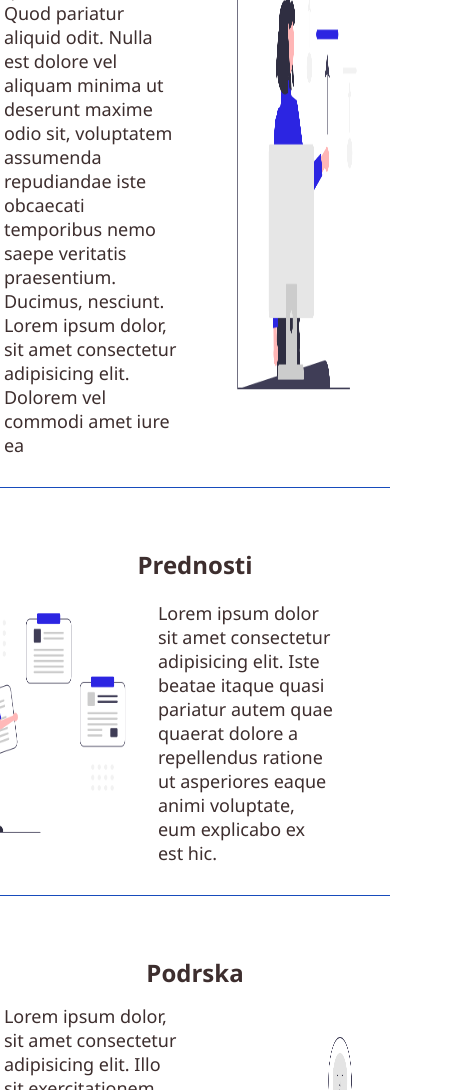
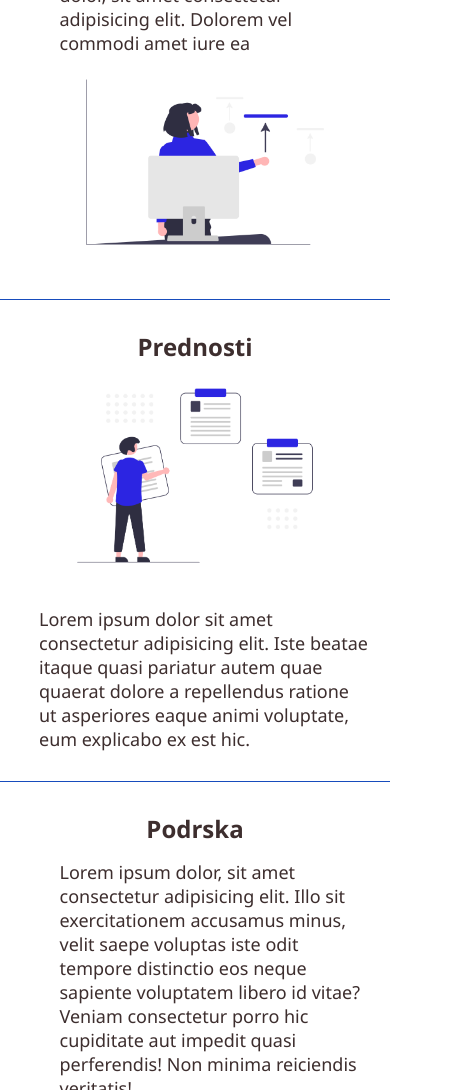
Before and after one commit to Spremic/musicList, a plain HTML site: page static/index.html in a window 390 px wide. Shown: the part 910-2000 px from the top of the page, 450 px wide, since content can reach past the window. Drawn offline with Linux system fonts and the light colour scheme.

Commit message:
Desing change, 25.12.22 v2

```diff
--- a/static/css/index.css
+++ b/static/css/index.css
@@ -132,6 +132,10 @@ input {
   height: 40px;
   border: none;
   width: 100%;
+  border-radius: 10px;
+}
+textarea {
+  border-radius: 4px;
 }
 button {
   cursor: pointer;
@@ -160,6 +164,9 @@ button {
     margin-left: 3%;
     margin-top: 5%;
   }
+  form {
+    margin-top: 5%;
+  }
   #aboutDiv {
     margin-top: 2.7%;
   }
@@ -173,3 +180,72 @@ button {
     margin-top: 4%;
   }
 }
+@media only screen and (max-width: 768px) {
+  nav {
+    display: none;
+  }
+  .sectionDesing h2 {
+    display: grid;
+    margin-top: 30px;
+  }
+  .flexDesing img {
+    display: grid;
+    margin: auto;
+    width: 80vw;
+  }
+  .flexDesingR {
+    display: grid;
+    margin-left: 5%;
+  }
+  #supportP {
+    width: 170%;
+  }
+  #whyMeP {
+    width: 170%;
+  }
+  .flexDesingR img {
+    margin: auto;
+  }
+  .sectionDesing div {
+    display: grid;
+  }
+  .divDesing {
+    width: 85%;
+    display: grid;
+    margin-left: 10%;
+  }
+  .sectionDesing p {
+    font-size: 18px;
+    position: relative;
+    top: 0%;
+    margin: auto;
+    transform: (-50%, -50%);
+  }
+  .divDesingR {
+    margin-right: -300px;
+    width: 50%;
+  }
+  .divDesingR {
+    margin-left: 40px;
+  }
+  #contact {
+    display: grid;
+    place-content: center;
+    background-color: #6a4fca;
+    height: 400px;
+    margin-top: 60px;
+  }
+  #contactInfo p {
+    display: none;
+  }
+  #contactInfo {
+    position: relative;
+    left: -20%;
+  }
+
+  input {
+    height: 40px;
+    border: none;
+    width: 100%;
+  }
+}
--- a/static/index.html
+++ b/static/index.html
@@ -45,7 +45,7 @@
       <h2>Zasto mi?</h2>
       <div class="flexDesing flexDesingR">
         <div id="whyMeDiv" class="divDesing divDesingR">
-          <p>
+          <p id="whyMeP">
             Lorem ipsum dolor sit amet consectetur adipisicing elit. Doloribus
             minima quae enim vero? Quod pariatur aliquid odit. Nulla est dolore
             vel aliquam minima ut deserunt maxime odio sit, voluptatem assumenda
@@ -80,7 +80,7 @@
       <h2>Podrska</h2>
       <div class="flexDesing flexDesingR">
         <div id="supportDiv" class="divDesing divDesingR">
-          <p>
+          <p id="supportP">
             Lorem ipsum dolor, sit amet consectetur adipisicing elit. Illo sit
             exercitationem accusamus minus, velit saepe voluptas iste odit
             tempore distinctio eos neque sapiente voluptatem libero id vitae?
```
